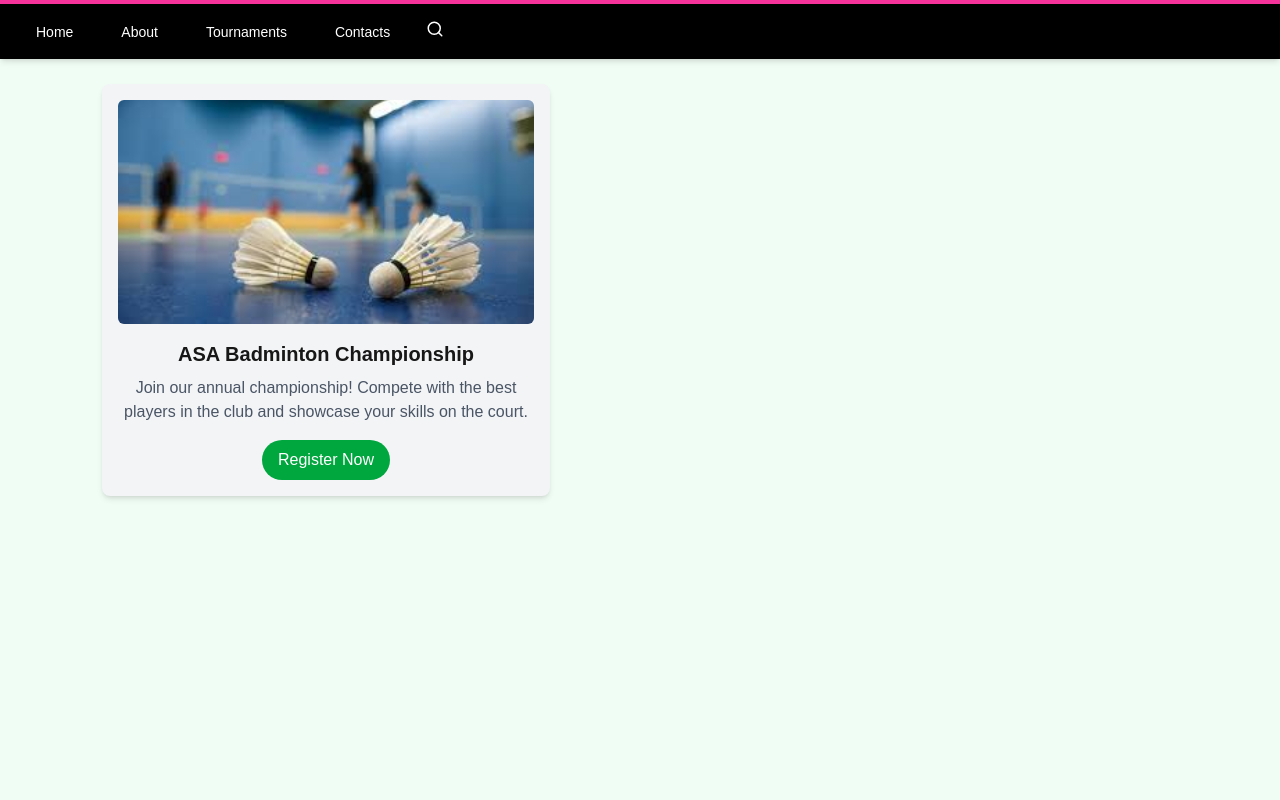
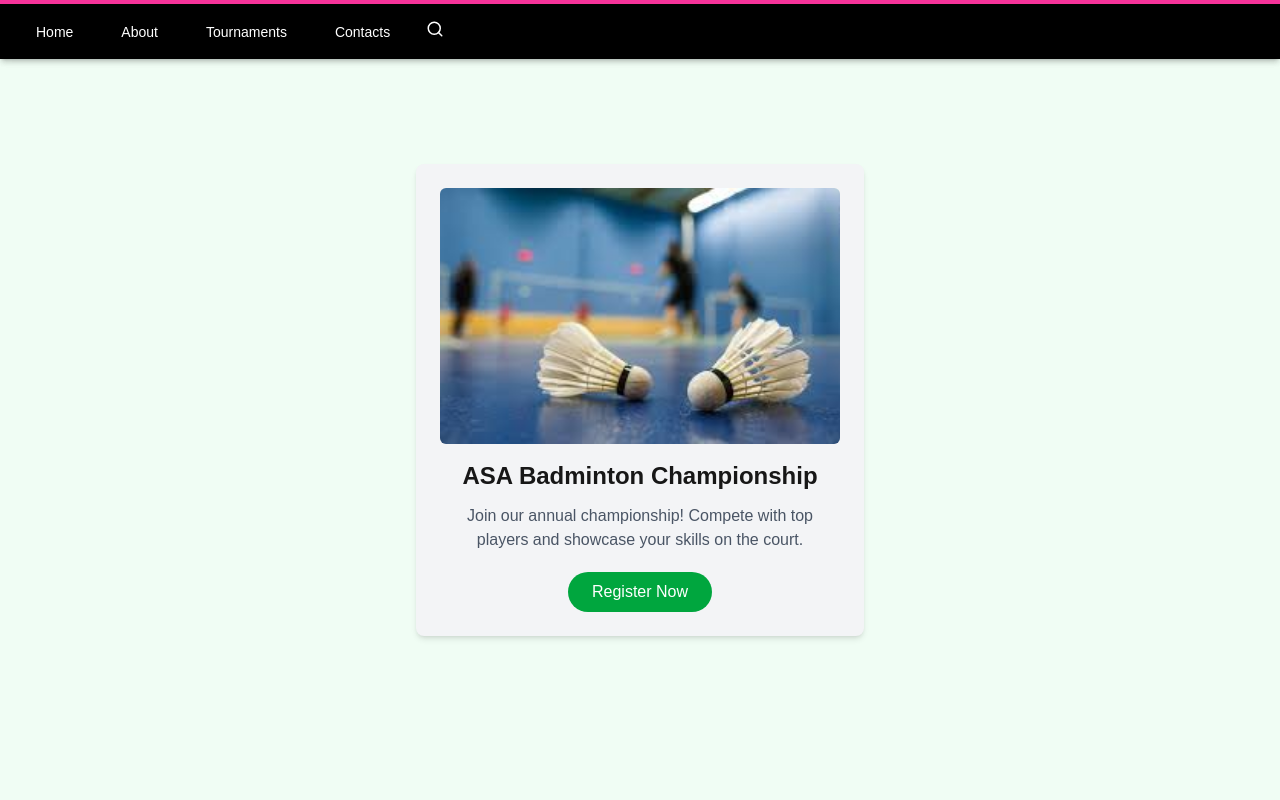
Before and after one commit to sriram-2019/badmin, a Next.js app: page /upcoming in a window 1280 px wide. Shown: the top 800 px of the page. Built offline with nearby package versions, Linux system fonts and the light colour scheme.

Commit message:
Refactor UpcomingEvents and EventCard components

```diff
--- a/src/app/upcoming/page.jsx
+++ b/src/app/upcoming/page.jsx
@@ -1,35 +1,27 @@
 "use client";
 
 import React from "react";
+import Nav from "../../component/nav"; // ✅ adjust path if needed
 
 /**
- * @typedef {Object} EventCardProps
- * @property {string} title
- * @property {string} image
- * @property {string} description
- * @property {string} formUrl
- */
-
-/**
- * @param {EventCardProps} props
+ * Event Card Component
  */
 const EventCard = ({ title, image, description, formUrl }) => {
   return (
-    <div className="w-full max-w-md bg-gray-100 p-4 rounded-lg shadow-md">
-      {/* image fills the card width and keeps aspect ratio */}
+    <div className="w-full max-w-md bg-gray-100 p-6 rounded-lg shadow-md">
       <img
         src={image}
         alt={title}
-        className="w-full h-56 object-cover rounded-md"
+        className="w-full h-64 object-cover rounded-md"
       />
 
-      <h3 className="text-xl font-bold mt-4 text-center">{title}</h3>
-      <p className="text-gray-600 text-center mt-2">{description}</p>
+      <h3 className="text-2xl font-bold mt-4 text-center">{title}</h3>
+      <p className="text-gray-600 text-center mt-3">{description}</p>
 
       <div className="flex justify-center">
         <a
           href={formUrl}
-          className="mt-4 inline-block bg-green-600 text-white px-4 py-2 rounded-full hover:bg-green-700 transition-all"
+          className="mt-5 inline-block bg-green-600 text-white px-6 py-2 rounded-full hover:bg-green-700 transition-all"
         >
           Register Now
         </a>
@@ -39,38 +31,32 @@ const EventCard = ({ title, image, description, formUrl }) => {
 };
 
 /**
- * UpcomingEvents component
+ * Single Event — Centered Page WITH NAVBAR
  */
 const UpcomingEvents = () => {
-  const events = [
-    {
+  const event = {
     title: "ASA Badminton Championship",
     image: "/img/tour.jpg",
     description:
-        "Join our annual championship! Compete with the best players in the club and showcase your skills on the court.",
+      "Join our annual championship! Compete with top players and showcase your skills on the court.",
     formUrl: "/register",
-    },
-  ];
+  };
 
   return (
-    <div className="min-h-screen bg-green-50 p-6">
-      <h1 className="text-3xl font-bold text-center text-gray-800 mb-6">
-        Upcoming Badminton Events
-      </h1>
+    <>
+      {/* TOP NAVBAR */}
+      <Nav />
 
-      {/* center each grid item; cards have a max width so images fill them */}
-      <div className="grid grid-cols-1 md:grid-cols-2 lg:grid-cols-2 gap-6 justify-items-center">
-        {events.map((event, index) => (
+      {/* PAGE CONTENT */}
+      <div className="min-h-screen bg-green-50 flex items-center justify-center p-6">
         <EventCard
-            key={index}
           title={event.title}
           image={event.image}
           description={event.description}
           formUrl={event.formUrl}
         />
-        ))}
       </div>
-    </div>
+    </>
   );
 };
 
```
Lines whose indentation alone changed are shown as unchanged.
